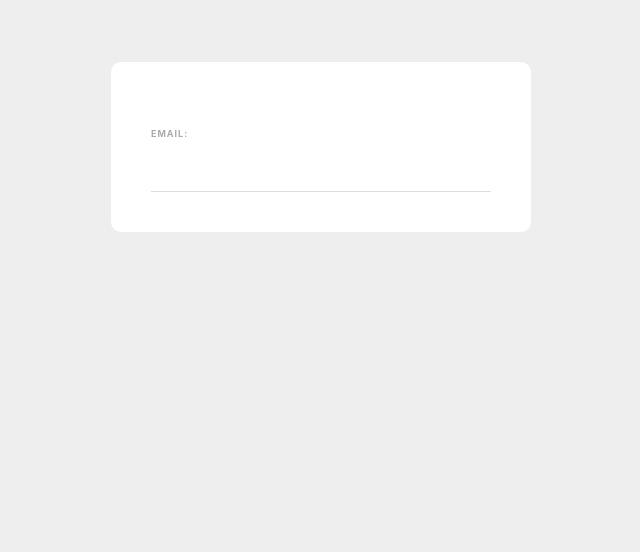
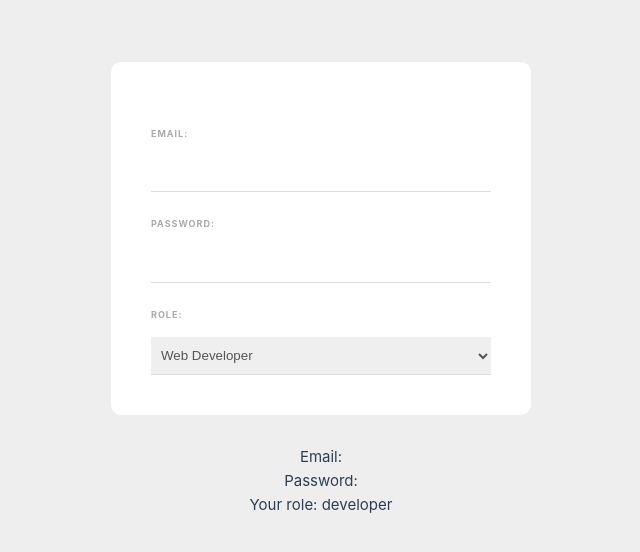
Before and after one commit to Nimith7/FormsInputs, a Vue app: page / in a window 1280 px wide. Shown: the top 552 px of the page, without its empty margins (319-959 px from the left). Built offline with nearby package versions, Linux system fonts and the light colour scheme.

Commit message:
v-model & select box

```diff
--- a/src/App.vue
+++ b/src/App.vue
@@ -13,7 +13,7 @@
   max-width: 1280px;
   margin: 0 auto;
   padding: 2rem;
-
+  text-align: center;
   font-weight: normal;
 }
 </style>
--- a/src/components/SignupForm.vue
+++ b/src/components/SignupForm.vue
@@ -1,12 +1,33 @@
 <template>
   <form>
     <label>Email:</label>
-    <input type="email" required />
+    <input type="email" required v-model="email" />
+
+    <label>Password:</label>
+    <input type="password" required v-model="password" />
+
+    <label>Role:</label>
+    <select v-model="role">
+      <option value="developer">Web Developer</option>
+      <option value="designer">Web Designer</option>
+    </select>
   </form>
+
+  <p>Email: {{ email }}</p>
+  <p>Password: {{ password }}</p>
+  <p>Your role: {{ role }}</p>
 </template>
 
 <script>
-export default {};
+export default {
+  data() {
+    return {
+      email: "",
+      password: "",
+      role: "developer",
+    };
+  },
+};
 </script>
 
 <style>
@@ -27,7 +48,8 @@
   letter-spacing: 1px;
   font-weight: bold;
 }
-input {
+input,
+select {
   display: block;
   padding: 10px 6px;
   width: 100%;
```
